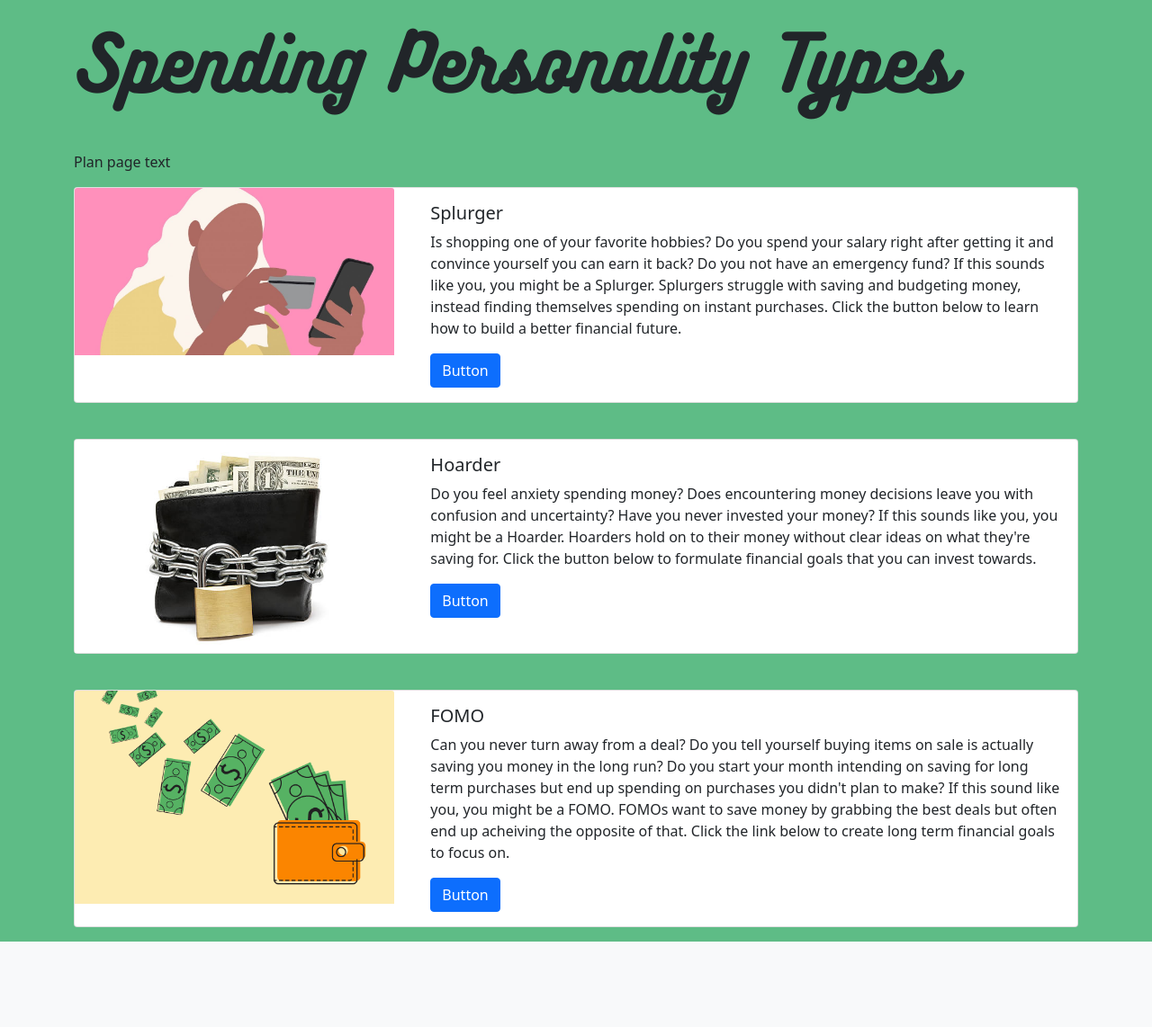
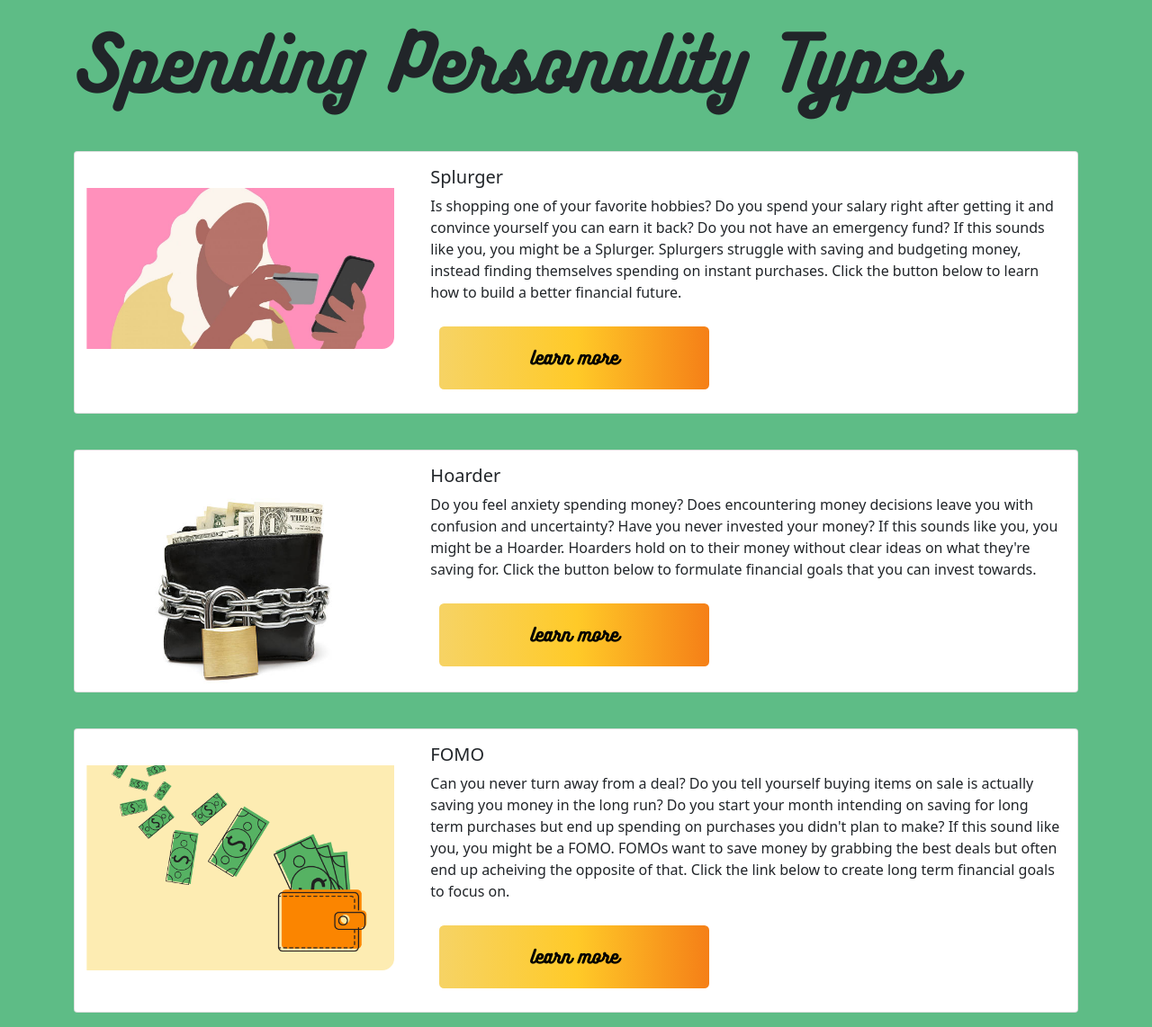
Before and after one commit to sumiv/PennyPinch, a Flask app: page /PennyPinch/templates/plan.html in a window 1280 px wide. Shown: the part 106-1248 px from the top of the page at 90% size. Before the commit the page ends 1153 px from the top, so only its background shows below. Run offline with Flask 2, Linux system fonts and the light colour scheme.

Commit message:
Adding plan plage styling

```diff
--- a/app.py
+++ b/app.py
@@ -39,6 +39,7 @@ def quiz():
         answer4 = request.form.get('answer4', '')
         email = request.form.get('emailAddress', '')
         password = request.form.get('password', '')
+        return render_template('plan.html')
 
     return render_template('quiz.html')
 
--- a/static/styles/main.css
+++ b/static/styles/main.css
@@ -87,3 +87,33 @@ h2, h3{
 .r-link:hover{
     background-position: 0 100%;
 }
+
+
+.p-btn, .p-btn:after, .p-btn:before{
+    width: 300px !important;
+    padding: 20px !important;
+    margin-top: 20px;
+    transition: 0.5s;
+    border: #5ebc86;
+    flex: 1 1 auto;
+    margin: 10px;
+    padding: 30px;
+    border-radius: 4pt;
+    background-size: 100% auto;
+    font-family: 'Bukhari Script';
+    font-size: 15pt;
+}
+
+.p-btn:hover{
+    background-position: right center;
+}
+
+.lrn-btn{
+    background-image: linear-gradient(to right, #f6d365 0%, #ffca28 51%, #f57f17 100%);
+}
+
+.card-img-top{
+    border-radius: 10pt !important;
+    padding-top: 30pt !important;
+    padding-left: 10pt !important;
+}
--- a/templates/plan.html
+++ b/templates/plan.html
@@ -4,7 +4,6 @@
 
 {% block body %}
 <h1 class="mb-5">Spending Personality Types</h1>
-<p class="mb-3">Plan page text</p>
 <div class="card mb-3" style="max-width: 1500px;">
     <div class="row no-gutters">
       <div class="col-md-4">
@@ -14,7 +13,7 @@
         <div class="card-body">
           <h5 class="card-title">Splurger</h5>
           <p class="card-text">Is shopping one of your favorite hobbies? Do you spend your salary right after getting it and convince yourself you can earn it back? Do you not have an emergency fund? If this sounds like you, you might be a Splurger. Splurgers struggle with saving and budgeting money, instead finding themselves spending on instant purchases. Click the button below to learn how to build a better financial future.</p>
-          <a href="../templates/splurger.html" class="btn btn-primary">Button</a>
+          <button type="button" class="p-btn lrn-btn" onclick="location.href='../templates/splurger.html'">learn more</button>
         </div>
       </div>
     </div>
@@ -29,7 +28,7 @@
         <div class="card-body">
           <h5 class="card-title">Hoarder</h5>
           <p class="card-text">Do you feel anxiety spending money? Does encountering money decisions leave you with confusion and uncertainty? Have you never invested your money? If this sounds like you, you might be a Hoarder. Hoarders hold on to their money without clear ideas on what they're saving for. Click the button below to formulate financial goals that you can invest towards.</p>
-          <a href="../templates/hoarder.html" class="btn btn-primary">Button</a>
+          <button type="button" class="p-btn lrn-btn" onclick="location.href='../templates/hoarder.html'">learn more</button>
         </div>
       </div>
     </div>
@@ -44,7 +43,7 @@
         <div class="card-body">
           <h5 class="card-title">FOMO</h5>
           <p class="card-text">Can you never turn away from a deal? Do you tell yourself buying items on sale is actually saving you money in the long run? Do you start your month intending on saving for long term purchases but end up spending on purchases you didn't plan to make? If this sound like you, you might be a FOMO. FOMOs want to save money by grabbing the best deals but often end up acheiving the opposite of that. Click the link below to create long term financial goals to focus on.</p>
-          <a href="../templates/fomo.html" class="btn btn-primary">Button</a>
+          <button type="button" class="p-btn lrn-btn" onclick="location.href='../templates/fomo.html'">learn more</button>
         </div>
       </div>
     </div>
```
